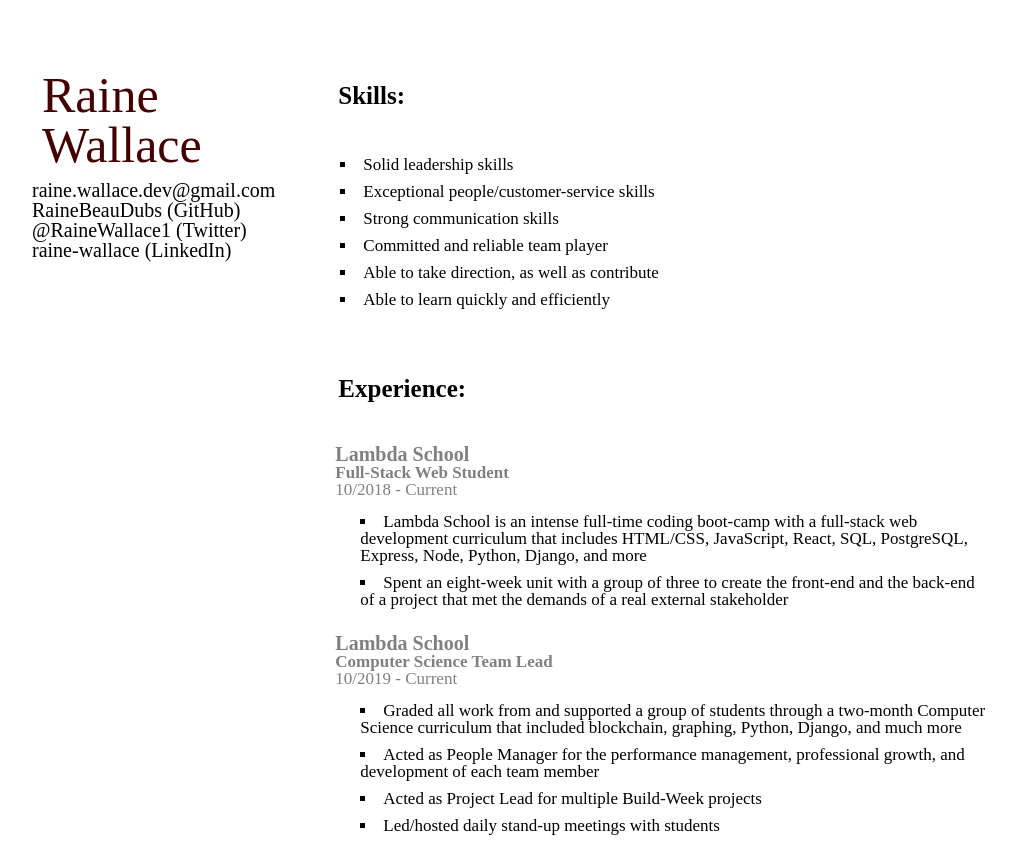
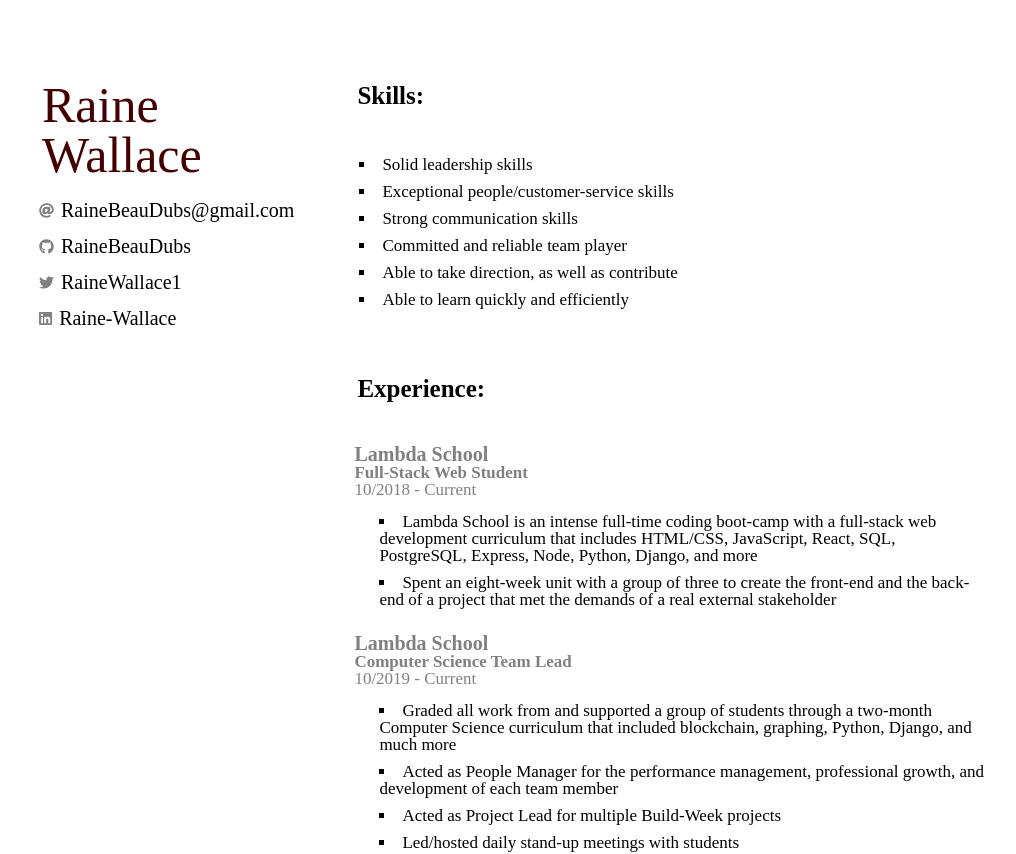
Before and after one commit to RaineBeauDubs/MyResume, a React (Create React App) app in the folder resume/: page / in a window 1280 px wide. Shown: the top 854 px of the page, without its empty margins (128-1144 px from the left). Built offline with nearby package versions, Linux system fonts and the light colour scheme.

Commit message:
added icons to heading

```diff
--- a/resume/src/App.css
+++ b/resume/src/App.css
@@ -55,6 +55,8 @@ html {
 /* END OF CSS RESET */
 
 
-/* span {
-  color: rgb(68, 0, 0)
-} */
+.icon {
+	font-size: 1.5rem;
+	margin: 0.3rem 0.7rem;
+	color: grey;
+}
--- a/resume/src/components/Header.js
+++ b/resume/src/components/Header.js
@@ -1,5 +1,13 @@
 import React from 'react';
 import styled from 'styled-components';
+
+import { FontAwesomeIcon } from '@fortawesome/react-fontawesome'
+import {
+  faTwitter,
+  faLinkedin,
+  faGithub
+} from '@fortawesome/free-brands-svg-icons'
+import { faAt } from '@fortawesome/free-solid-svg-icons';
 
 const Heading = styled.div`
   margin: 2rem;
@@ -7,8 +15,13 @@ const Heading = styled.div`
 
 const Name = styled.h1`
   font-size: 5rem;
-  margin: 1rem;
+  margin: 2rem 1rem;
   color: rgb(68, 0, 0);
+`;
+
+const ContSec = styled.div`
+  display: flex;
+  margin-top: 1.5rem
 `;
 
 const Contact = styled.h2`
@@ -19,10 +32,23 @@ const Header = () => {
   return (
     <Heading>
       <Name>Raine Wallace</Name>
-      <Contact>raine.wallace.dev@gmail.com</Contact>
-      <Contact>RaineBeauDubs (GitHub)</Contact>
-      <Contact>@RaineWallace1 (Twitter)</Contact>
-      <Contact>raine-wallace (LinkedIn)</Contact>
+      <ContSec>
+        <FontAwesomeIcon className="icon" icon={faAt} />
+        <Contact>RaineBeauDubs@gmail.com</Contact>
+      </ContSec>
+      <ContSec>
+        <FontAwesomeIcon className="icon" icon={faGithub} />
+        <Contact>RaineBeauDubs</Contact>
+      </ContSec>
+      <ContSec>
+        <FontAwesomeIcon className="icon" icon={faTwitter} />
+        <Contact>RaineWallace1</Contact>
+      </ContSec>
+      <ContSec>
+        <FontAwesomeIcon className="icon" icon={faLinkedin} />
+        <Contact>Raine-Wallace</Contact>
+      </ContSec>
+
     </Heading>
   )
 }
```
